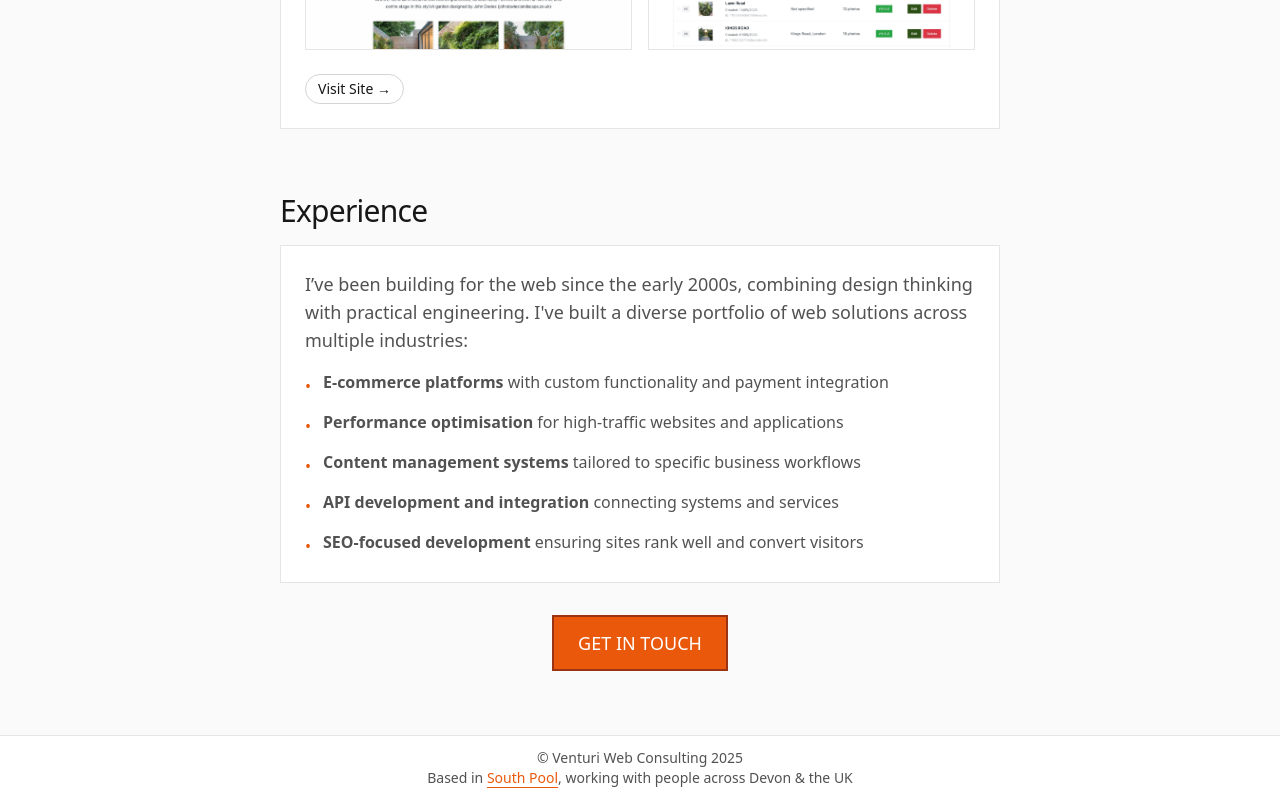
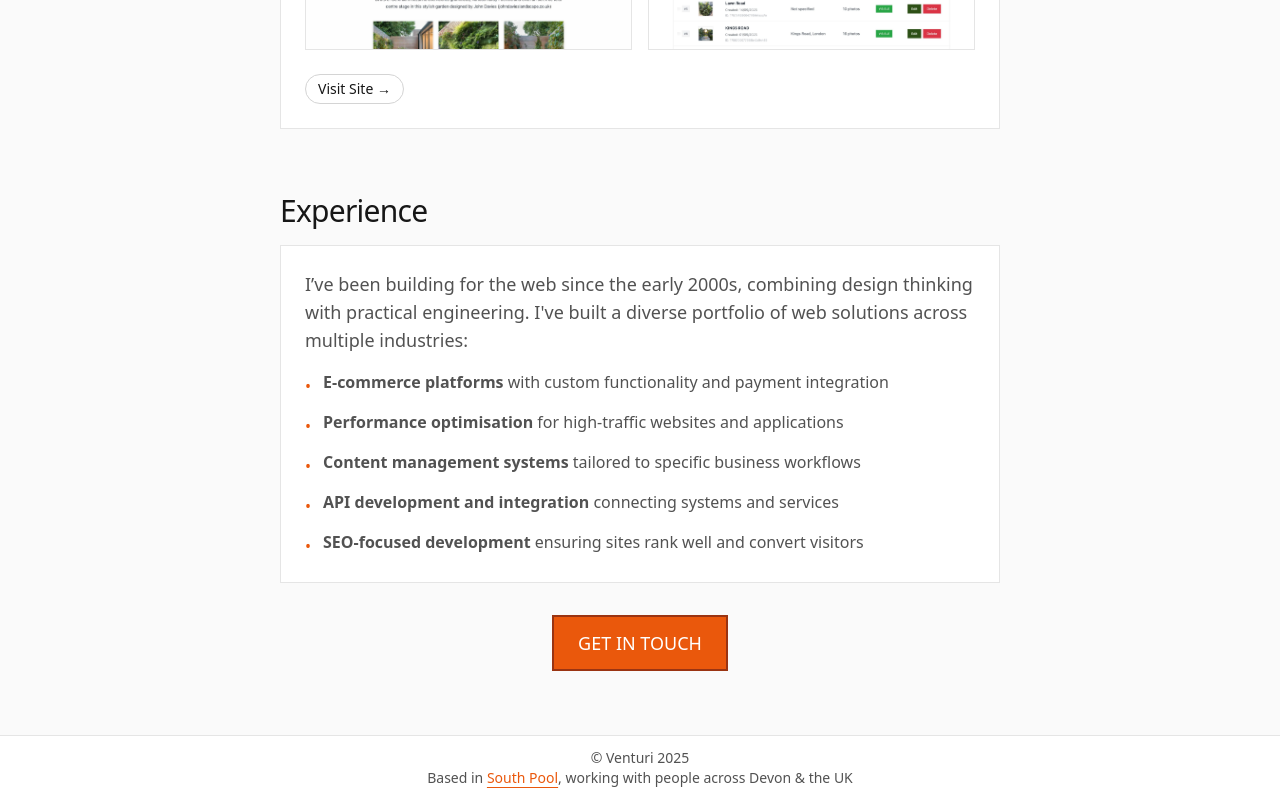
Before and after one commit to simonventuri/venturi-web-consulting, a Next.js app: page / in a window 1280 px wide. Shown: the part 1474-2274 px from the top of the page. Built offline with nearby package versions, Linux system fonts and the light colour scheme.

Commit message:
Final 'pre-launch' tweaks.

```diff
--- a/app/layout.tsx
+++ b/app/layout.tsx
@@ -74,7 +74,7 @@ export default function RootLayout({ children }: { children: React.ReactNode })
         <main className="flex-1 pt-32 sm:pt-36">{children}</main>
         <footer className="bg-white border-t border-neutral-200 py-3 mt-auto">
           <div className="container text-center text-sm text-neutral-600">
-            © Venturi Web Consulting {new Date().getFullYear()}
+            © Venturi {new Date().getFullYear()}
           </div>
           <div className="container text-center text-sm text-neutral-600">
             Based in <a href="https://www.google.com/maps/place/South+Pool,+Kingsbridge,+UK" target="_blank" className="underline">South Pool</a>, working with people across Devon & the UK
```
